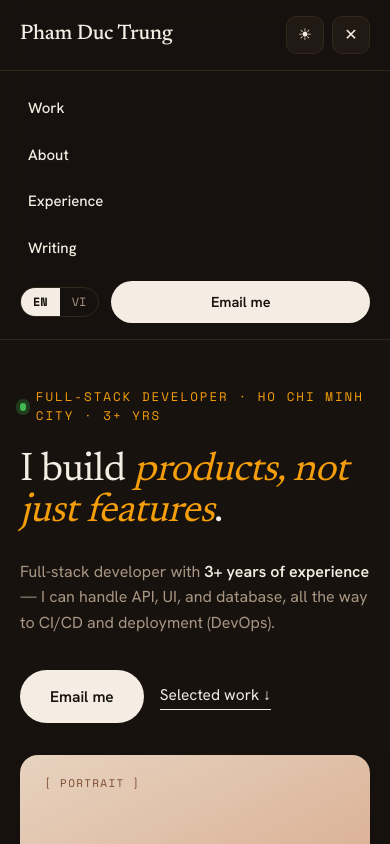
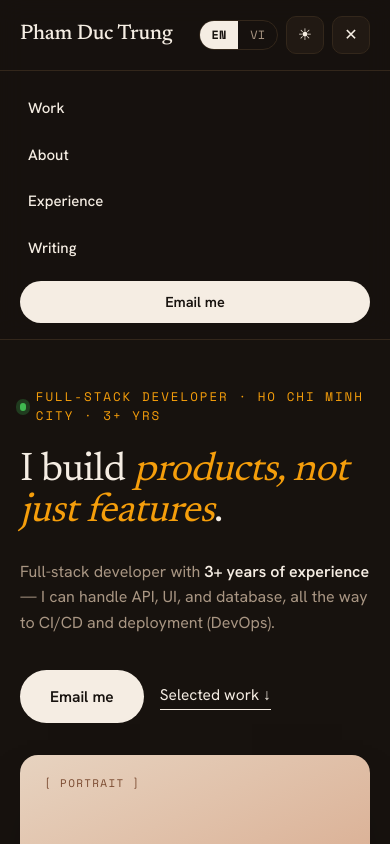
Before and after one commit to trungbmt/portfolio, a Next.js app: page / in a window 390 px wide. Both pictures are taken after a click on the button "Toggle menu". Shown: the top 844 px of the page. Built offline with nearby package versions, Linux system fonts and the light colour scheme.

Commit message:
fix: show language switch in mobile header instead of dropdown
Moves EN/VI next to the theme toggle in the mobile nav row so it's
reachable without opening the hamburger menu.

```diff
--- a/src/components/portfolio/Nav.tsx
+++ b/src/components/portfolio/Nav.tsx
@@ -92,6 +92,7 @@ export default function Nav({ t, lang, onSetLang, dark, onToggleTheme }: NavProp
 
         {/* Mobile controls */}
         <div className="flex md:hidden items-center gap-2">
+          {langSwitch}
           {themeToggle}
           <button
             onClick={() => setMenuOpen((o) => !o)}
@@ -125,16 +126,13 @@ export default function Nav({ t, lang, onSetLang, dark, onToggleTheme }: NavProp
                   {label}
                 </a>
               ))}
-              <div className="flex items-center gap-3 mt-2">
-                {langSwitch}
               <a
                 href="#contact"
                 onClick={() => setMenuOpen(false)}
-                  className="flex-1 text-center bg-text text-invert no-underline text-[14.5px] font-semibold px-5 py-2.5 rounded-full whitespace-nowrap"
+                className="text-center bg-text text-invert no-underline text-[14.5px] font-semibold px-5 py-2.5 rounded-full whitespace-nowrap mt-2"
               >
                 {t.navEmail}
               </a>
-              </div>
             </div>
           </motion.div>
         )}
```
Lines whose indentation alone changed are shown as unchanged.
